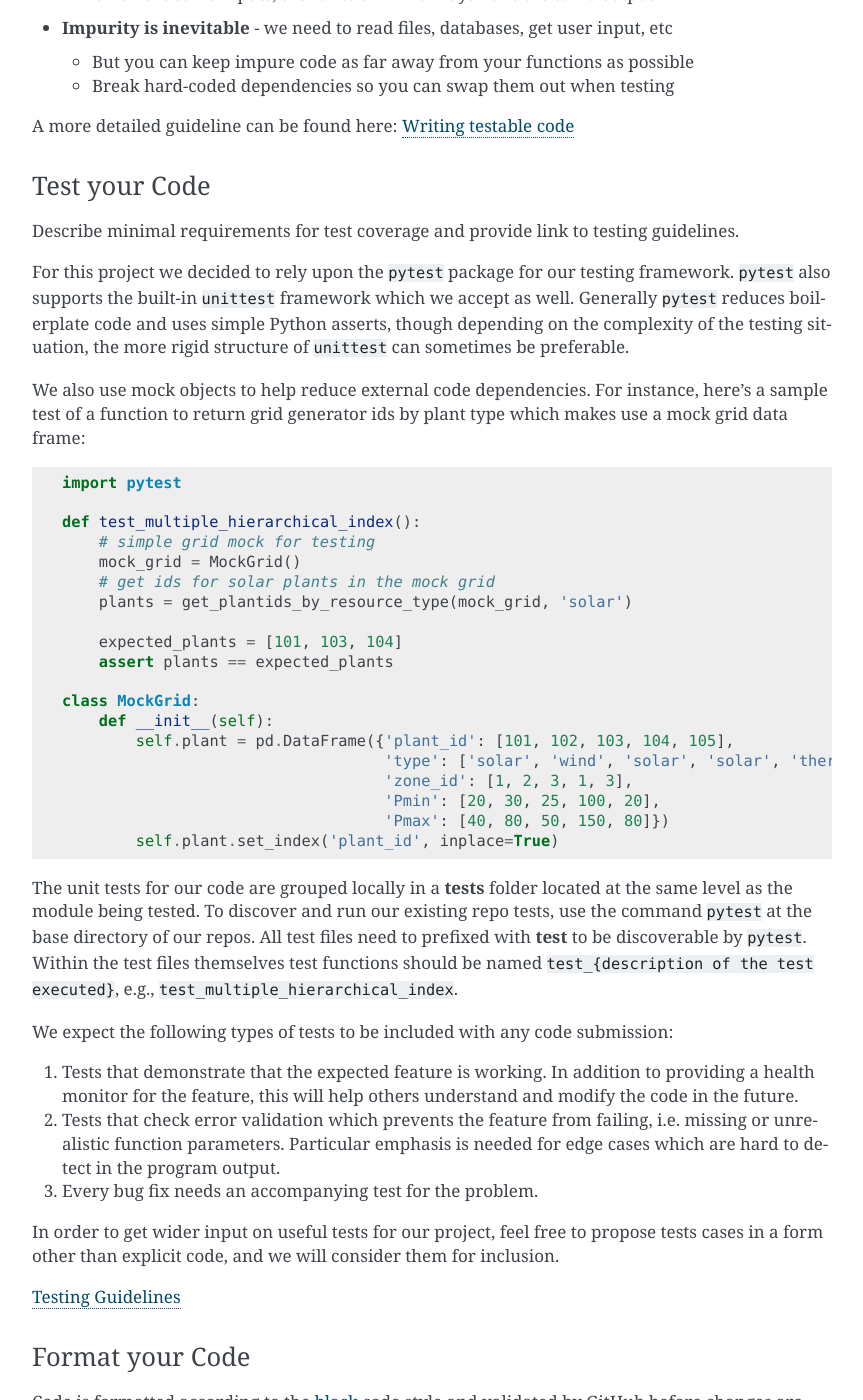
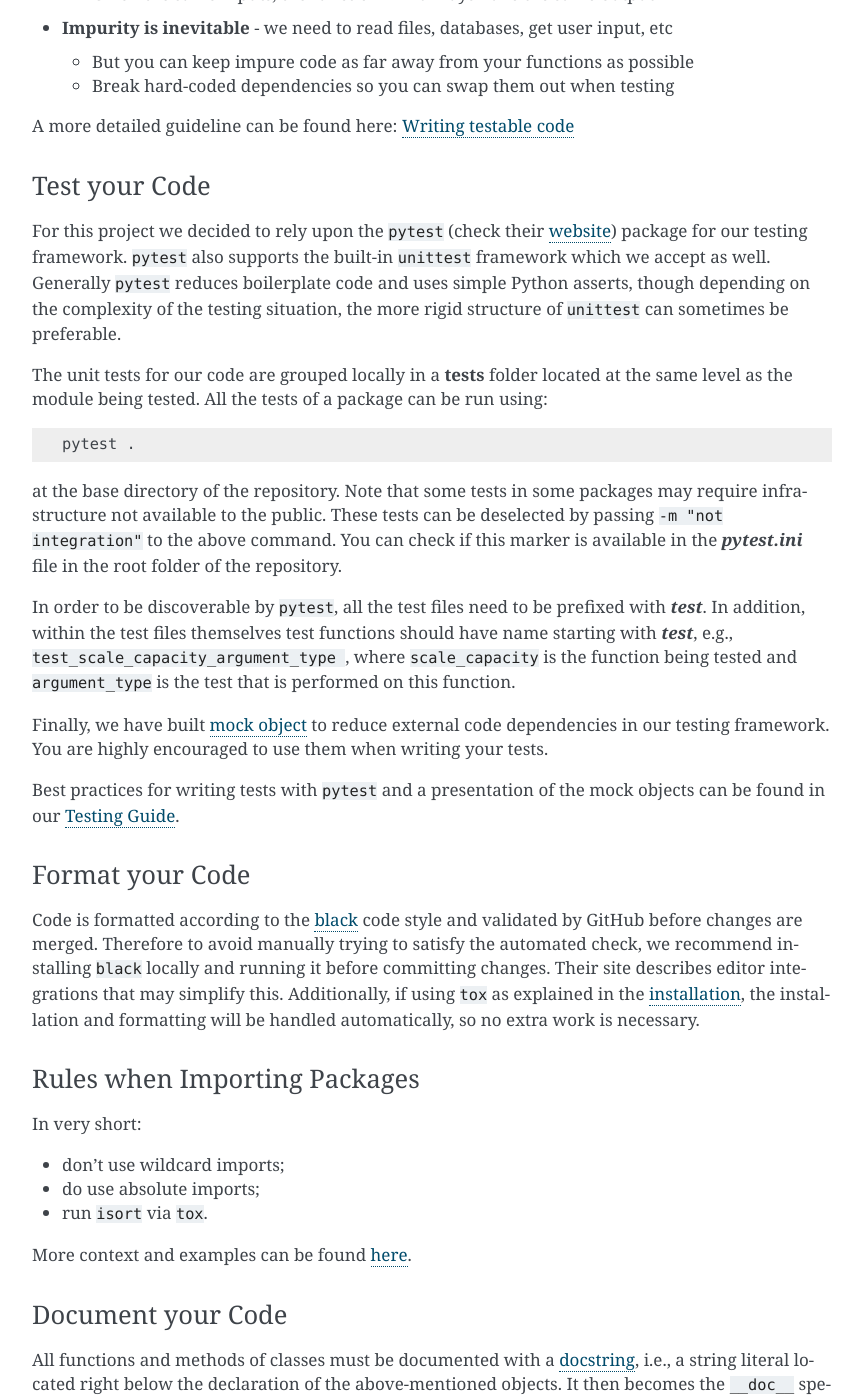
Before and after one commit to Breakthrough-Energy/docs, a Sphinx documentation site: the page built from source/dev/contribution_guide.md, in a window 1280 px wide and 1400 px high, scrolled down 1289 px. Shown: the whole window, without its empty margins (254-1117 px from the left). Built offline with Sphinx 7.4.7, drawn with Linux system fonts in a browser that asks for light colours.

Commit message:
docs: reformulate the test section of the contribution guide

````diff
--- a/source/dev/contribution_guide.md
+++ b/source/dev/contribution_guide.md
@@ -40,43 +40,19 @@ A more detailed guideline can be found here: [Writing testable code](writing_tes
 
 
 ### Test your Code
-Describe minimal requirements for test coverage and provide link to testing guidelines.
+For this project we decided to rely upon the `pytest` (check their [website][pytest]) package for our testing framework. `pytest` also supports the built-in `unittest` framework which we accept as well. Generally `pytest` reduces boilerplate code and uses simple Python asserts, though depending on the complexity of the testing situation, the more rigid structure of `unittest` can sometimes be preferable.
 
-For this project we decided to rely upon the `pytest` package for our testing framework. `pytest` also supports the built-in `unittest` framework which we accept as well. Generally `pytest` reduces boilerplate code and uses simple Python asserts, though depending on the complexity of the testing situation, the more rigid structure of `unittest` can sometimes be preferable.
+The unit tests for our code are grouped locally in a **tests** folder located at the same level as the module being tested. All the tests of a package can be run using:
+```bash
+pytest .
+```
+at the base directory of the repository. Note that some tests in some packages may require infrastructure not available to the public. These tests can be deselected by passing `-m "not integration"` to the above command. You can check if this marker is available in the ***pytest.ini*** file in the root folder of the repository.
 
-We also use mock objects to help reduce external code dependencies. For instance, here's a sample test of a function to return grid generator ids by plant type which makes use a mock grid data frame:
-```python
-import pytest
+In order to be discoverable by `pytest`, all the test files need to be prefixed with ***test***. In addition, within the test files themselves test functions should have name starting with ***test***, e.g., `test_scale_capacity_argument_type `, where `scale_capacity` is the function being tested and `argument_type` is the test that is performed on this function.
 
-def test_multiple_hierarchical_index():
-    # simple grid mock for testing
-    mock_grid = MockGrid()
-    # get ids for solar plants in the mock grid
-    plants = get_plantids_by_resource_type(mock_grid, 'solar')
+ Finally, we have built [mock object] to reduce external code dependencies in our testing framework. You are highly encouraged to use them when writing your tests.
 
-    expected_plants = [101, 103, 104]
-    assert plants == expected_plants
-
-class MockGrid:
-    def __init__(self):
-        self.plant = pd.DataFrame({'plant_id': [101, 102, 103, 104, 105],
-                                   'type': ['solar', 'wind', 'solar', 'solar', 'thermal'],
-                                   'zone_id': [1, 2, 3, 1, 3],
-                                   'Pmin': [20, 30, 25, 100, 20],
-                                   'Pmax': [40, 80, 50, 150, 80]})
-        self.plant.set_index('plant_id', inplace=True)
-```
-
-The unit tests for our code are grouped locally in a **tests** folder located at the same level as the module being tested. To discover and run our existing repo tests, use the command `pytest` at the base directory of our repos. All test files need to prefixed with **test** to be discoverable by `pytest`. Within the test files themselves test functions should be named `test_{description of the test executed}`, e.g., `test_multiple_hierarchical_index`.
-
-We expect the following types of tests to be included with any code submission:
-1. Tests that demonstrate that the expected feature is working. In addition to providing a health monitor for the feature, this will help others understand and modify the code in the future.
-2. Tests that check error validation which prevents the feature from failing, i.e. missing or unrealistic function parameters. Particular emphasis is needed for edge cases which are hard to detect in the program output.
-3. Every bug fix needs an accompanying test for the problem.
-
-In order to get wider input on useful tests for our project, feel free to propose tests cases in a form other than explicit code, and we will consider them for inclusion.
-
-[Testing Guidelines](testing_guide.md)
+ Best practices for writing tests with `pytest` and a presentation of the mock objects can be found in our [Testing Guide](testing_guide.md).
 
 
 ### Format your Code
@@ -163,6 +139,8 @@ where `BRANCH` is the name of the branch you branched off, e.g., `develop`.
 [git message]: https://seesparkbox.com/foundry/semantic_commit_messages
 [git rebase]: https://git-scm.com/book/en/v2/Git-Tools-Rewriting-History
 [installation]: ../user/installation_guide
+[mock object]: https://en.wikipedia.org/wiki/Mock_object
 [PEP 8]: https://www.python.org/dev/peps/pep-0008/
 [PEP 257]: https://www.python.org/dev/peps/pep-0257/
+[pytest]: https://docs.pytest.org/en/stable/getting-started.html
 [Sphinx autodoc]: https://www.sphinx-doc.org/en/master/usage/extensions/autodoc.html
````
